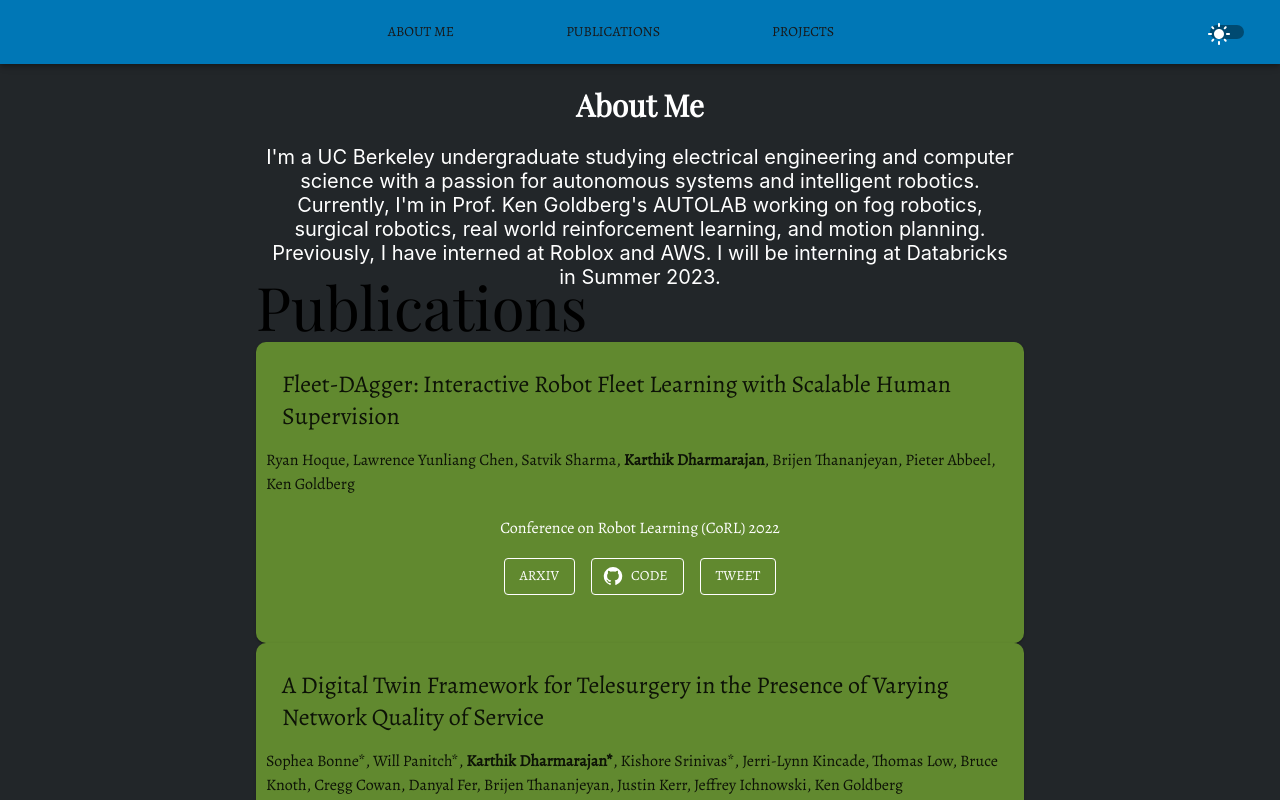
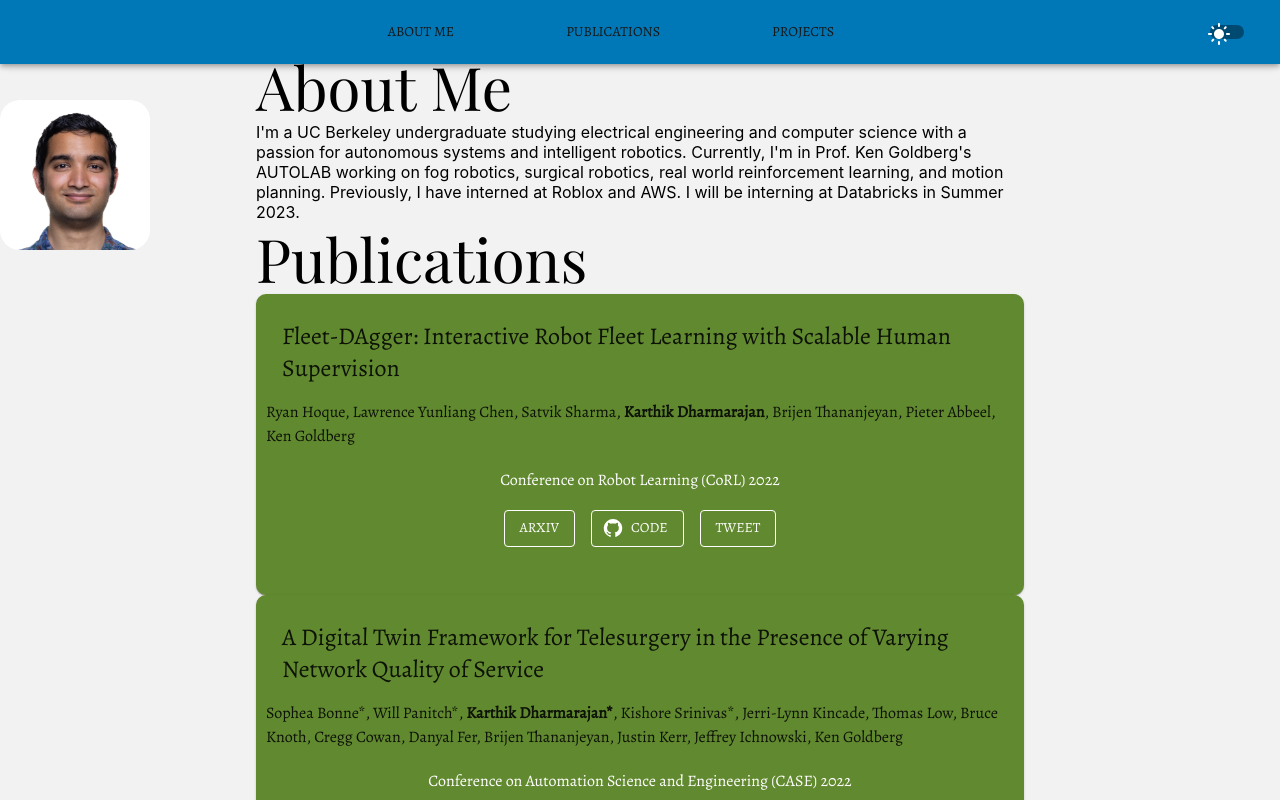
Before and after one commit to KDharmarajanDev/KDharmarajanDev.github.io, a React (Create React App) app in the folder website/: page / in a window 1280 px wide. Built offline with nearby package versions, Linux system fonts and the light colour scheme.

Commit message:
Started adding contact bar

```diff
--- a/website/src/App.css
+++ b/website/src/App.css
@@ -10,95 +10,8 @@ html,body
     overflow-x: hidden;
 }
 
-:root {
-  --background: #222629;
-  --primary: #222629;
-  --tertiary: #222629;
-}
-
-body {
-   background-color: var(--background);
-}
-
 #root {
   flex-grow: 1;
-}
-
-#app {
-  background-color: var(--background);
-  padding-bottom: 20px;
-  margin-bottom: 20px;
-}
-
-#title {
-  text-align: center;
-  color: #FFFFFF;
-  font-family: 'Playfair Display', serif;
-  font-size: 50px;
-  padding-bottom: 20px;
-  margin-bottom: 20px;
-}
-
-#intro-section {
-  background-color: var(--primary);
-  padding: 10px;
-  height: 200px;
-}
-
-#project-section {
-  height: fit-content;
-  width: auto;
-  left: 0;
-  background-color: var(--tertiary);
-  border: 0;
-  padding: 50px 30px 0px 30px;
-  margin: 0;
-  overflow-x: hidden;
-}
-
-#projects-title {
-  text-align: center;
-  color: #FFFFFF;
-  font-family: 'Playfair Display', serif;
-  font-size: 30px;
-  padding-top: 20px;
-  margin-bottom: 30px;
-}
-
-#grid-container {
-  background-color: inherit;
-}
-
-.project-container-title {
-  color: white;
-  font-family: 'Alegreya', serif;
-  text-align: center;
-}
-
-#contact-segment-container {
-  margin-bottom: 10px;
-}
-
-#about-me-title {
-  text-align: center;
-  color: #FFFFFF;
-  font-family: 'Playfair Display', serif;
-  font-size: 30px;
-  margin-bottom: 15px;
-}
-
-#about-description {
-  text-align: center;
-  color: #FFFFFF;
-  font-size: 20px;
-}
-
-#languages-title {
-  text-align: center;
-  color: white;
-  font-family: 'Playfair Display', serif;
-  font-size: 24px;
-  margin-bottom: 40px;
 }
 
 #footer-div {
--- a/website/src/App.js
+++ b/website/src/App.js
@@ -20,28 +20,33 @@ const StyledDiv = styled('div')(({ theme }) => ({
   marginTop: '50px'
 }));
 
+const StyledBackground = styled(Box)(({theme}) => ({
+  backgroundColor: theme.palette.primary.background
+}));
+
 function App() {
 
   const theme = useSelector(selectTheme);
 
   return (
     <ThemeProvider theme={theme === "light" ? light : dark}>
-      <div id="app">
+      <StyledBackground>
         <TopBar/>
+        <ContactSegment/>
         <StyledDiv>
-          <div id="intro-section">
-            <h2 id="about-me-title">About Me</h2>
+          <Box id="about-me">
+            <Typography variant="h2">About Me</Typography>
             <Introduction/>
-          </div>
-          <div id="publications">
+          </Box>
+          <Box id="publications">
             <Typography variant="h2">Publications</Typography>
             {publications.map(publication => (
               <PublicationCard title={publication.title} arXiv={publication.arXiv} github={publication.github}
                               tweet={publication.tweet} paper={publication.paper} authors={publication.authors}
                               description={publication.description} conference={publication.conference}/>
             ))}
-          </div>
-          <div id="project-section">
+          </Box>
+          <Box id="projects">
             <Typography variant="h2">Projects</Typography>
                 <h3 id="languages-title">Languages and Technologies</h3>
               <Grid container id="grid-container" align="center" justifyContent="center" spacing={5} direction="row" alignItems="center">
@@ -56,9 +61,9 @@ function App() {
                     <ProjectCard name={project.name} image={project.image} link={project.link} description={project.description}
                                 technologies={project.technologies} website={project.website}/>
                 ))}
-          </div>
+          </Box>
         </StyledDiv>
-      </div>
+      </StyledBackground>
     </ThemeProvider>
   );
 }
--- a/website/src/ContactSegment.js
+++ b/website/src/ContactSegment.js
@@ -5,6 +5,8 @@ import Grid from '@mui/material/Grid';
 import { styled } from '@mui/system';
 import ReceiptIcon from '@mui/icons-material/Receipt';
 import resume from './assets/Dharmarajan_Karthik_Resume.pdf'
+import { Box } from '@mui/material';
+import CloseImage from './assets/CloseImage.jpg';
 
 const ContactSegmentButton = styled(Button, {
     shouldForwardProp: (_) => true
@@ -14,7 +16,7 @@ const ContactSegmentButton = styled(Button, {
         color: 'white'
     }));
 
-export default function ContactSegment(props) {
+function ContactButtons(props) {
     const clickCallbackLinkedIn = () => {
         window.open('https://www.linkedin.com/in/karthik-dharmarajan/');
     };
@@ -46,3 +48,27 @@ export default function ContactSegment(props) {
                 </Grid>
             </Grid>);
 }
+
+export default function ContactSegment(props) {
+    return (
+        <Box sx={{
+            position: "fixed",
+            marginRight: "80%",
+            marginTop: "50px",
+            }}>
+            <Box
+                component="img"
+                sx={{
+                    borderRadius: 5,
+                    height: 150,
+                    width: 150,
+                    maxHeight: { xs: 130, md: 150 },
+                    maxWidth: { xs: 130, md: 150 },
+                    }}
+                alt="Close up photo of Karthik."
+                src={CloseImage}
+            />
+            <ContactSegmentButton/>
+        </Box>
+    );
+}
--- a/website/src/info.js
+++ b/website/src/info.js
@@ -1,14 +1,15 @@
 import SandboxImage from './assets/Sandbox.jpeg';
 import LEDLightStripScheduler from './assets/LEDLightStripScheduler.png';
 import CoinConnect from './assets/CoinConnect.png';
+import { Typography } from '@mui/material';
 
 export function Introduction (props) {
     return (
-        <p id="about-description">
+        <Typography variant="p">
         I'm a UC Berkeley undergraduate studying electrical engineering and computer science with a passion for autonomous systems and intelligent robotics.
         Currently, I'm in Prof. Ken Goldberg's AUTOLAB working on fog robotics, surgical robotics, real world reinforcement learning, and motion planning.
         Previously, I have interned at Roblox and AWS. I will be interning at Databricks in Summer 2023.
-        </p>
+        </Typography>
     );
 }
 
```
Also changed, not shown: website/src/assets/CloseImage.jpg (added).
